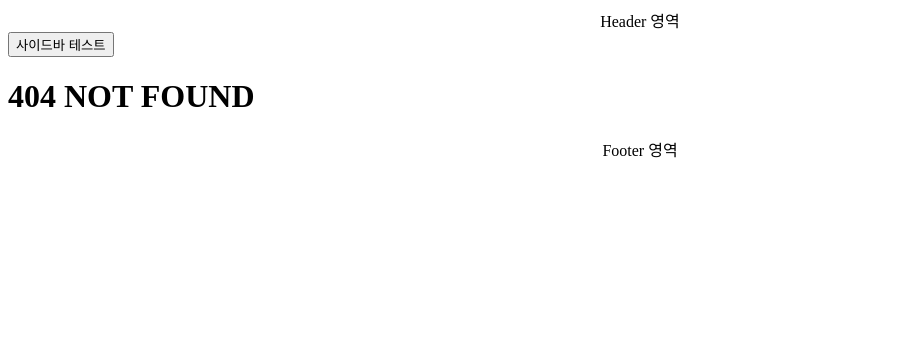
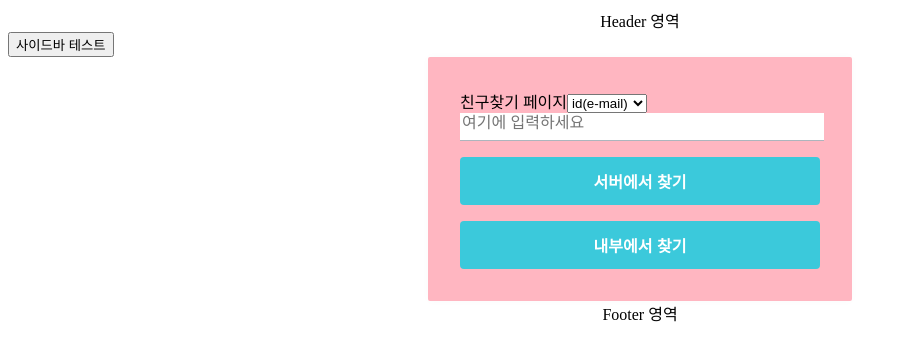
Before and after one commit to cirel31/MemoryCapsule, a React (Create React App) app in the folder FE/: page /friend in a window 1280 px wide. Before the commit this address had no page. Shown: the top 360 px of the page, without its empty margins (0-907 px from the left). Built offline with nearby package versions, Linux system fonts and the light colour scheme.

Commit message:
[S09P12A608-233] Feat: 친구찾기 기능 제작
- 전체 친구 찾기
- 검색한 친구찾기(완전히 동일한 사람)
- 검색 종류 선택(id, 이름, 별명)
api 없는 상태에서 테스트 데이터 활용

```diff
--- /dev/null
+++ b/FE/src/components/friend/FriendForm.jsx
@@ -0,0 +1,147 @@
+import { AuthFormBlock, StyledInput, CustomButton, FormBody, WhiteBox } from "../../styles/friendStyle";
+import { useNavigate } from "react-router-dom";
+import { useState } from "react";
+import axios from "axios";
+
+const FriendForm = ({ form, setForm }) => {
+    const navigate = useNavigate();
+    const [isValidId, setIsValidId] = useState(true);
+    const [isValidName, setIsValidName] = useState(true);
+    const [isValidNickname, setIsValidNickname] = useState(true);
+
+    form.search = "id";
+
+    const friends = {
+        data: [{
+            id: 'friend1@gmail.com',
+            name: '친구1',
+            nickname: '친구닉1'
+        }, {
+            id: 'friend2@naver.com',
+            name: '친구2',
+            nickname: '친구닉2'
+        }, {
+            id: 'friend3@daum.com',
+            name: '친구3',
+            nickname: '친구닉3'
+        }]
+    }
+
+    const sendFriendDataServer = (e) => {
+        e.preventDefault();
+        const sendId = form.id;
+        const sendSearch = form.search;
+
+        if (sendId.length > 0) {
+            console.log(sendId);
+            console.log(sendSearch);
+        } else {
+            console.log("한 글자라도 입력해주십시오");
+        }
+
+        if (sendId.length > 0) {
+            const friendData = {
+                id: sendId,
+                search: sendSearch
+            }
+            // 실제 배포는 8000
+            // 테스트 및 개발 서버는 7000
+            axios.post("http://localhost:7000/", friendData)
+                .then((response) => {
+                    console.log(response.data)
+                })
+                .catch((error) => {
+                    console.error("에러 발생", error)
+                })
+        }
+    };
+
+    const handleFriendData = (e) => {
+        e.preventDefault();
+        const sendId = form.id;
+        const sendSearch = form.search;
+
+        if (sendId === "") {
+            for (let i = 0; i < friends.data.length; i++) {
+                console.log(sendId);
+                console.log(sendSearch);
+            }
+        } else {
+            for (let i = 0; i < friends.data.length; i++) {
+                if(form.id === friends.data[i].id){
+                    console.log(sendId);
+                    console.log(sendSearch);
+                    break;
+                }
+            }
+        }
+    };
+
+    const validateId = (id) => {
+        const emailPattern = /^[a-zA-Z0-9._%+-]+@[a-zA-Z0-9.-]+\.[a-zA-Z]{2,}$/;
+        return emailPattern.test(id);
+    };
+    const validateName = (name) => {
+        const emailPattern = /^[a-zA-Z0-9._%+-]+@[a-zA-Z0-9.-]+\.[a-zA-Z]{2,}$/;
+        return emailPattern.test(name);
+    };
+    const validateNickname = (nickname) => {
+        const emailPattern = /^[a-zA-Z0-9._%+-]/;
+        return emailPattern.test(nickname);
+    };
+
+    const handleChange = (e) => {
+        const { id, value } = e.target;
+        console.log(form);
+        setForm({ ["id"]:form.id, [id]: value});
+    };
+
+    const valueChange = (e) => {
+        const { id, value } = e.target;
+        setForm({ [id]: value, ["search"]:form.search});
+        console.log(form);
+
+        if (e.target.id === 'id') {
+            setIsValidId(validateId(value));
+        }
+        else if (e.target.id === 'name') {
+            setIsValidName(validateName(value));
+        }
+        else if (e.target.id === 'nickname') {
+            setIsValidNickname(validateNickname(value));
+        }
+    };
+
+    return (
+        <FormBody>
+            <WhiteBox>
+                <AuthFormBlock>
+                    <form>
+                        <label htmlFor="search">친구찾기 페이지</label>
+                        <select id="search" name="search" onChange={handleChange}>
+                            <option value={"id"}>id(e-mail)</option>
+                            <option value={"name"}>name</option>
+                            <option value={"nickname"}>nickname</option>
+                        </select>
+                        <StyledInput
+                            id="id"
+                            placeholder="여기에 입력하세요"
+                            value={form.id}
+                            onChange={valueChange}
+                            required
+                        />
+                        {/*{!isValidEmail && <div style={{ color: 'red' }}>올바른 이메일 형식이 아닙니다.</div>}*/}
+                        <CustomButton style={{ marginTop: '1rem' }} onClick={sendFriendDataServer}>
+                            서버에서 찾기
+                        </CustomButton>
+                        <CustomButton style={{ marginTop: '1rem' }} onClick={handleFriendData}>
+                            내부에서 찾기
+                        </CustomButton>
+                    </form>
+                </AuthFormBlock>
+            </WhiteBox>
+        </FormBody>
+    );
+};
+
+export default FriendForm;
--- /dev/null
+++ b/FE/src/pages/Friend.jsx
@@ -0,0 +1,23 @@
+import React, { useState } from "react";
+import FriendForm from "../components/friend/FriendForm";
+
+const FriendPage = () => {
+    const [form, setForm] = useState({
+        id: "",
+        search: "",
+    });
+
+    const handleChange = (updatedForm) => {
+        setForm(updatedForm);
+    };
+
+    return (
+        <>
+            <div>
+                <FriendForm form={form} setForm={setForm} onChange={handleChange} />
+            </div>
+        </>
+    )
+}
+
+export default FriendPage;
--- a/FE/src/pages/Routers.jsx
+++ b/FE/src/pages/Routers.jsx
@@ -5,6 +5,7 @@ import LoginPage from "./LoginPage";
 import SignupPage from "./SignupPage";
 import MainPage from "./MainPage";
 import NotFound from "./NotFound";
+import Friend from "./Friend";
 import ProjectListPage from "./ProjectListPage";
 import ProjectCreatePage from "./ProjectCreatePage";
 
@@ -16,8 +17,8 @@ export default function Routers() {
       <Route path='/signup' element={<SignupPage />} />
       <Route path='/main' element={<MainPage />} />
       <Route path='/project' element={<ProjectListPage />} />
+      <Route path='/friend' element={<Friend />} />
       <Route path='/project/create' element={<ProjectCreatePage />} />
-
 
       <Route path='/*' element={<NotFound />} />
     </Routes>
--- /dev/null
+++ b/FE/src/styles/friendStyle.jsx
@@ -0,0 +1,97 @@
+import styled from "styled-components";
+
+const AuthFormBlock = styled.div`
+  h3 {
+    margin: 0;
+    color: #313a40;
+    margin-bottom: 1rem;
+  }
+`;
+export { AuthFormBlock }
+
+
+const StyledInput = styled.input`
+  font-size: 1rem;
+  border: none;
+  border-bottom: 1px solid #adb5bd;
+  padding-bottom: 0.5rem;
+  outline: none;
+  width: 100%;
+  &:focus {
+    color: cornflowerblue;
+    border-bottom: 1px solid #495057;
+  }
+  & + & {
+    margin-top: 1rem;
+  }
+`
+export { StyledInput }
+
+
+const StyledBox = styled.div`
+  .logo-area {
+    display: block;
+    padding-bottom: 2rem;
+    text-align: center;
+    font-weight: bold;
+    letter-spacing: 2px;
+  }
+  box-shadow: 0 0 8px rgba(0, 0, 0, 0.025);
+  padding: 2rem;
+  width: 360px;
+  background: lightpink;
+  border-radius: 2px;
+`
+const WhiteBox = props => <StyledBox { ...props } />
+export { WhiteBox }
+
+
+const StyledBlock = styled.div`
+  left: 0;
+  right: 0;
+  top: 0;
+  bottom: 0;
+  display: flex;
+  flex-direction: column;
+  justify-content: center;
+  align-items: center;
+`
+const FormBody = props => <StyledBlock { ...props } />
+export { FormBody }
+
+
+const StyledButton = styled.button`
+  border: none;
+  border-radius: 4px;
+  font-size: 1rem;
+  font-weight: bold;
+  padding-top: 0.75rem;
+  padding-bottom: 0.75rem;
+  color: white;
+  outline: none;
+  cursor: pointer;
+  width: 100%;
+  background: #3bc9db;
+  &:hover {
+    background: #66f9e8;
+  }
+`
+const CustomButton = props => <StyledButton { ...props } />
+export { CustomButton }
+
+
+const CheckBox = ({ children, disabled, checked, onChange }) => {
+    return (
+        <label>
+            <input
+                type="checkbox"
+                disabled={disabled}
+                checked={checked}
+                onChange={({ target: { checked } }) => onChange(checked)}
+            />
+            {children}
+        </label>
+    )
+}
+
+export { CheckBox }
```
